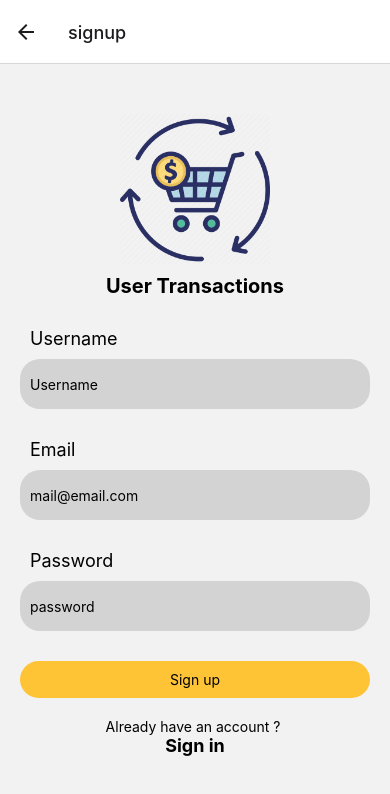
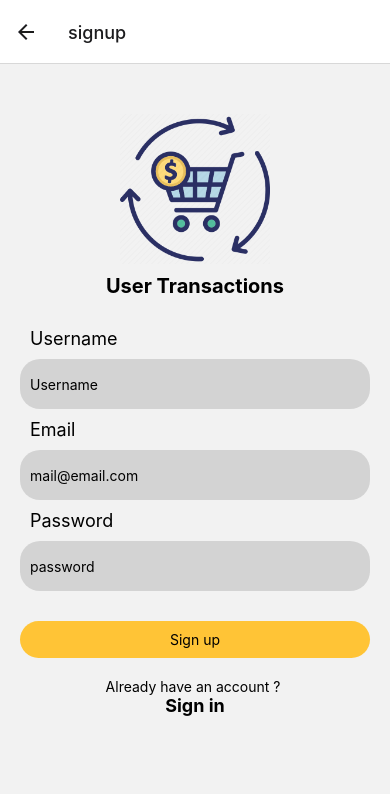
Before and after one commit to MhdTarhini/User-Transactions, a React Native app: screen /signup in a window 390 px wide. Shown: the top 794 px of the page. Built offline with nearby package versions, Linux system fonts and the light colour scheme.

Commit message:
Validate User Info Signin & Signup

```diff
--- a/components/CustomInput.tsx
+++ b/components/CustomInput.tsx
@@ -1,11 +1,18 @@
 import React, { useState } from 'react'
-import { StyleSheet, Text, TextInput, View } from 'react-native'
+import {
+  KeyboardTypeOptions,
+  StyleSheet,
+  Text,
+  TextInput,
+  View,
+} from 'react-native';
 
 type CustomInputProps = {
   label: string;
   placeholder: string;
   isPassword: boolean;
   onChangeText: (text: string) => void;
+  keyboardType: KeyboardTypeOptions;
 };
 
 function CustomInput(props: CustomInputProps) {
@@ -16,7 +23,7 @@ function CustomInput(props: CustomInputProps) {
     props.onChangeText(inputText);
   };
   return (
-    <View style={styles.inputContainer}>
+    <View>
       <Text style={styles.textInputStyle}>{props.label}</Text>
       <TextInput
         style={styles.inputStyle}
@@ -24,27 +31,25 @@ function CustomInput(props: CustomInputProps) {
         value={text}
         placeholder={props.placeholder}
         secureTextEntry={props.isPassword}
+        keyboardType={props.keyboardType}
       />
     </View>
   );
 }
 
 const styles = StyleSheet.create({
-    textInputStyle:{
-        color: "#000000",
-        fontSize: 18,
-        padding: 10
-    },
-    inputStyle:{
-        backgroundColor:'#D3D3D3',
-        height: 50,
-        borderRadius: 20,
-        paddingHorizontal: 10
-    },
-    inputContainer:{
-        paddingHorizontal: 20,
-        paddingVertical: 10
-    }
+  textInputStyle: {
+    color: '#000000',
+    fontSize: 18,
+    padding: 10,
+  },
+  inputStyle: {
+    backgroundColor: '#D3D3D3',
+    height: 50,
+    borderRadius: 20,
+    paddingHorizontal: 10,
+  },
+  inputContainer: {},
 });
 
 export default CustomInput
--- /dev/null
+++ b/components/validateUserInfo.tsx
@@ -0,0 +1,39 @@
+interface UserData {
+  username?: string;
+  email?: string;
+  password?: string;
+}
+
+interface ValidationErrors {
+  username: string;
+  email: string;
+  password: string;
+}
+
+interface ValidationResult {
+  isValid: boolean;
+  errors: ValidationErrors;
+}
+
+export const validateUserData = (userData: UserData): ValidationResult => {
+  let errors: ValidationErrors = {username: '', email: '', password: ''};
+  let isValid = true;
+
+  if (userData?.username && !userData.username.trim()) {
+    errors.username = 'username is required.';
+    isValid = false;
+  }
+
+  const emailRegex = /^[^\s@]+@[^\s@]+\.[^\s@]+$/;
+  if (!userData.email || !emailRegex.test(userData.email)) {
+    errors.email = 'Please enter a valid email address.';
+    isValid = false;
+  }
+
+  if (!userData.password || userData.password.length < 6) {
+    errors.password = 'Password must be at least 6 characters long.';
+    isValid = false;
+  }
+
+  return {isValid, errors};
+};
--- a/screens/Signin.tsx
+++ b/screens/Signin.tsx
@@ -12,13 +12,28 @@ import CustomButton from '../components/CustomButton';
 import {useDispatch, useSelector} from 'react-redux';
 import {LoginUser} from '../redux/user/userReducer';
 import {faker} from '@faker-js/faker';
+import {validateUserData} from '../components/validateUserInfo';
 
 interface Props {
   navigation: any;
 }
 
+interface UserInfo {
+  email: string;
+  password: string;
+}
+
+interface ErrorMessage {
+  email: string;
+  password: string;
+}
+
 const SigninScreen: React.FC<Props> = ({navigation}) => {
-  const [userInfo, setUserInfo] = useState({
+  const [userInfo, setUserInfo] = useState<UserInfo>({
+    email: '',
+    password: '',
+  });
+  const [errorMessage, setErrorMessage] = useState<ErrorMessage>({
     email: '',
     password: '',
   });
@@ -32,6 +47,8 @@ const SigninScreen: React.FC<Props> = ({navigation}) => {
   };
 
   const onPress = () => {
+    const {isValid, errors} = validateUserData(userInfo);
+    if (isValid) {
       const userData = {
         token: 'token',
         userInfo: {
@@ -44,6 +61,9 @@ const SigninScreen: React.FC<Props> = ({navigation}) => {
       };
       dispatch(LoginUser(userData));
       navigation.navigate('home');
+    } else {
+      setErrorMessage(errors);
+    }
   };
   return (
     <SafeAreaView>
@@ -54,18 +74,28 @@ const SigninScreen: React.FC<Props> = ({navigation}) => {
         />
         <Text style={styles.logoText}>User Transactions</Text>
       </View>
+      <View style={styles.inputContainer}>
         <CustomInput
           label={'Email'}
           placeholder={'mail@email.com'}
           isPassword={false}
+          keyboardType="email-address"
           onChangeText={text => handleInputChange('email', text)}
         />
+        {errorMessage.email && (
+          <Text style={styles.error}>{errorMessage.email}</Text>
+        )}
         <CustomInput
           label={'Password'}
           placeholder={'password'}
           isPassword={true}
           onChangeText={text => handleInputChange('password', text)}
+          keyboardType="default"
         />
+        {errorMessage.password && (
+          <Text style={styles.error}>{errorMessage.password}</Text>
+        )}
+      </View>
       <CustomButton lable={'Sign in'} onPress={onPress} />
       <View style={styles.BottomText}>
         <Text>Don't have an account? </Text>
@@ -109,6 +139,16 @@ const styles = StyleSheet.create({
     fontSize: 18,
     fontWeight: '700',
   },
+  inputContainer: {
+    display: 'flex',
+    flexDirection: 'column',
+    paddingHorizontal: 20,
+    paddingVertical: 10,
+  },
+  error: {
+    fontSize: 12,
+    color: 'red',
+  },
 });
 
 export default SigninScreen;
--- a/screens/Signup.tsx
+++ b/screens/Signup.tsx
@@ -1,4 +1,4 @@
-import React from 'react';
+import React, {useState} from 'react';
 import {
   Image,
   ScrollView,
@@ -9,13 +9,50 @@ import {
 } from 'react-native';
 import CustomInput from '../components/CustomInput';
 import CustomButton from '../components/CustomButton';
+import {validateUserData} from '../components/validateUserInfo';
 
 interface Props {
   navigation: any;
 }
 
+interface ErrorMessage {
+  username: string;
+  email: string;
+  password: string;
+}
+
+interface UserInfo {
+  username: string;
+  email: string;
+  password: string;
+}
+
 const SignupScreen: React.FC<Props> = ({navigation}) => {
-  const onPress = () => {};
+  const [userInfo, setUserInfo] = useState<UserInfo>({
+    username: '',
+    email: '',
+    password: '',
+  });
+  const [errorMessage, setErrorMessage] = useState<ErrorMessage>({
+    username: '',
+    email: '',
+    password: '',
+  });
+  const onPress = () => {
+    const {isValid, errors} = validateUserData(userInfo);
+    if (isValid) {
+      navigation.navigate('home');
+    } else {
+      setErrorMessage(errors);
+    }
+  };
+
+  const handleInputChange = (fieldName: string, text: string) => {
+    setUserInfo(prevState => ({
+      ...prevState,
+      [fieldName]: text,
+    }));
+  };
   return (
     <ScrollView>
       <View style={styles.logoContainer}>
@@ -25,21 +62,38 @@ const SignupScreen: React.FC<Props> = ({navigation}) => {
         />
         <Text style={styles.logoText}>User Transactions</Text>
       </View>
+      <View style={styles.inputContainer}>
         <CustomInput
           label={'Username'}
           placeholder={'Username'}
           isPassword={false}
+          keyboardType="default"
+          onChangeText={text => handleInputChange('username', text)}
         />
+        {errorMessage.username && (
+          <Text style={styles.error}>{errorMessage.username}</Text>
+        )}
         <CustomInput
           label={'Email'}
           placeholder={'mail@email.com'}
           isPassword={false}
+          keyboardType="email-address"
+          onChangeText={text => handleInputChange('email', text)}
         />
+        {errorMessage.email && (
+          <Text style={styles.error}>{errorMessage.email}</Text>
+        )}
         <CustomInput
           label={'Password'}
           placeholder={'password'}
           isPassword={true}
+          keyboardType="default"
+          onChangeText={text => handleInputChange('password', text)}
         />
+        {errorMessage.password && (
+          <Text style={styles.error}>{errorMessage.password}</Text>
+        )}
+      </View>
       <CustomButton lable={'Sign up'} onPress={onPress} />
       <View style={styles.BottomText}>
         <Text>Already have an account ? </Text>
@@ -83,6 +137,16 @@ const styles = StyleSheet.create({
     fontSize: 18,
     fontWeight: '700',
   },
+  inputContainer: {
+    display: 'flex',
+    flexDirection: 'column',
+    paddingHorizontal: 20,
+    paddingVertical: 10,
+  },
+  error: {
+    fontSize: 12,
+    color: 'red',
+  },
 });
 
 export default SignupScreen;
--- a/screens/home.tsx
+++ b/screens/home.tsx
@@ -1,5 +1,5 @@
-import React, {useState, useEffect} from 'react';
-import {Image, ScrollView, StyleSheet, Text, View} from 'react-native';
+import React from 'react';
+import {ScrollView, StyleSheet} from 'react-native';
 import {useDispatch, useSelector} from 'react-redux';
 import {IUserStore} from '../redux/user/types';
 import Card from '../components/TransactionCard';
```
Lines whose indentation alone changed are shown as unchanged.
